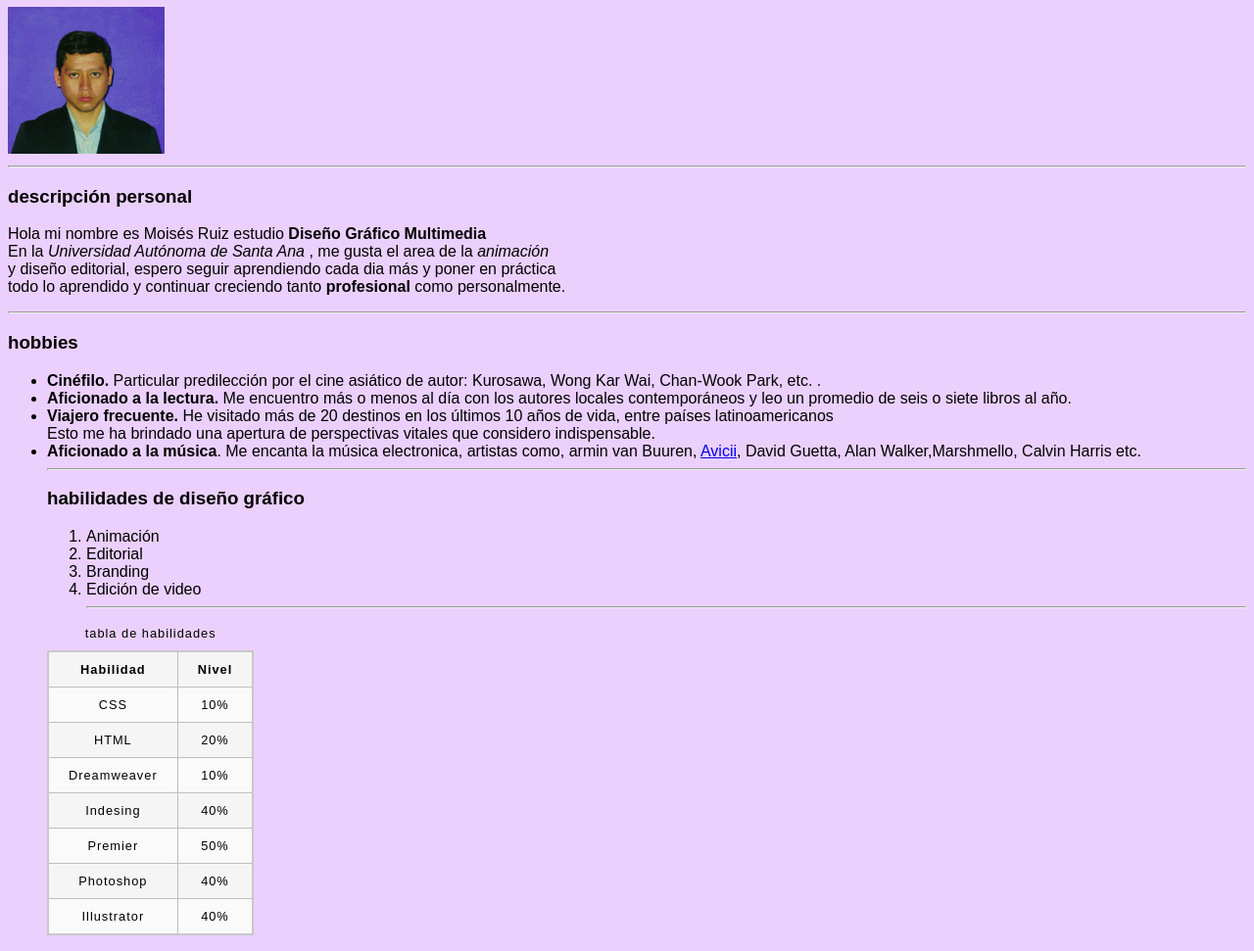
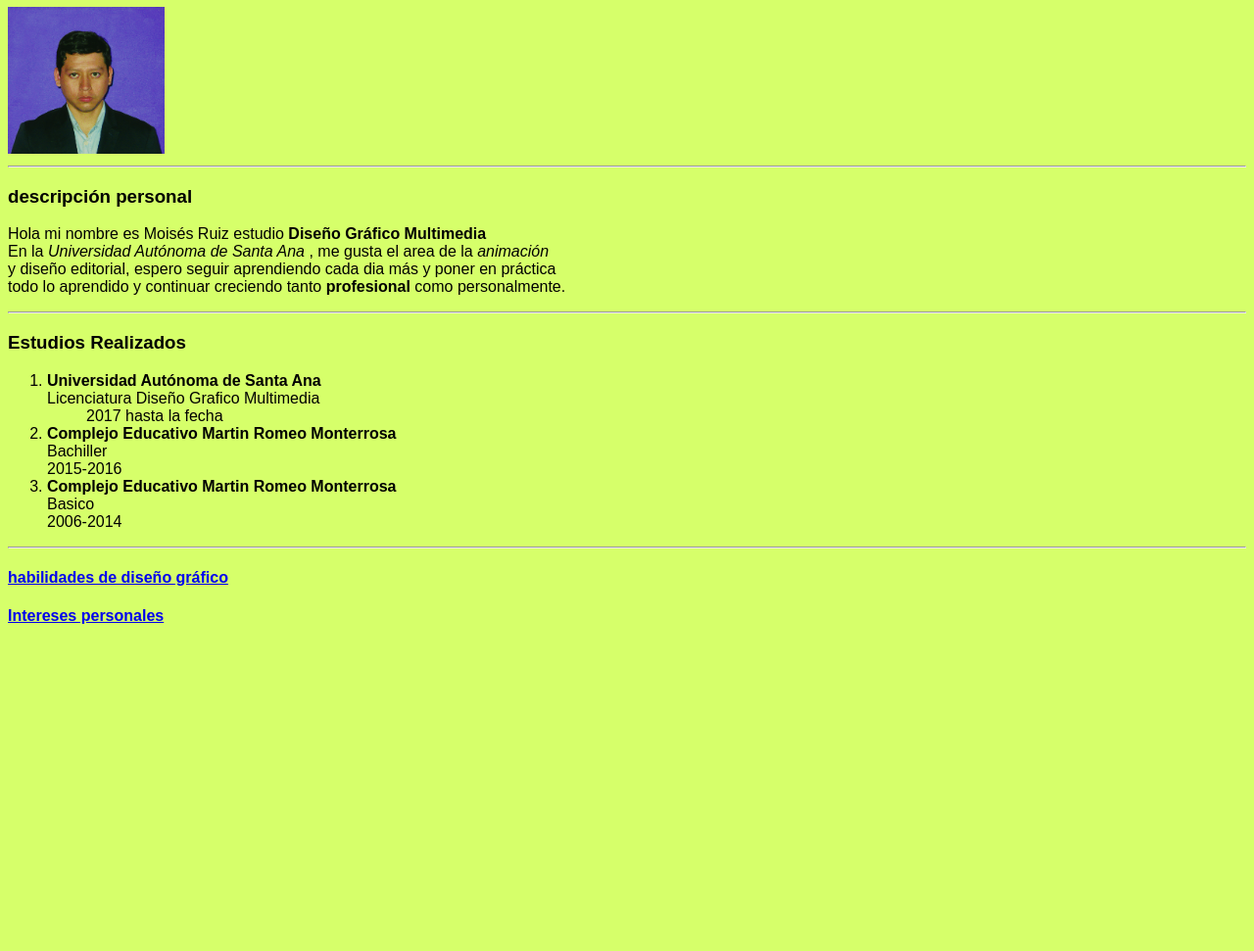
Before and after one commit to Moisesruizcortez/moisesruizcortez.github.io, a plain HTML site: page index.html in a window 1280 px wide. Shown: the part 73-1044 px from the top of the page at 98% size. After the commit the page ends 800 px from the top, so only its background shows below. Drawn offline with Linux system fonts and the light colour scheme.

Commit message:
Add files via upload

```diff
--- a/index.html
+++ b/index.html
@@ -3,89 +3,36 @@
 <head>
 <title>Informacion Personal</title>
 <link rel="shortcut icon" type="image/x-icon" href="imagenes/logo.png">
-<link rel="stylesheet" type="text/css" href="estilo.css">
-<style>
-    body { background-color: #EBD0FD ; }
+	<link rel="stylesheet" type="text/css" href="estilo.css">
+     <style>
+    body { background-color: #D6FF6A ; }
   </style>
-</head>
 <body>
-</body>
 <h1>Moises Ruiz</h1>
 
 <img src="imagenes/foto.jpg" alt="Moises Ruiz" title="Moises Ruiz"width="160" height="150"/>
 <hr/>
 <section>
 <h3>descripción personal</h3>
-<p> Hola mi nombre es Moisés Ruiz estudio <strong>Diseño Gráﬁco Multimedia</br> </strong> En la <i>Universidad
- Autónoma de Santa Ana</i> , me gusta  el area de la <em>animación</em> </br> y diseño editorial, espero
+<p> Hola mi nombre es Moisés Ruiz estudio <strong>Diseño Gráﬁco Multimedia</br> </strong> En la <em>Universidad
+ Autónoma de Santa Ana</em> , me gusta  el area de la <em>animación</em> </br> y diseño editorial, espero
  seguir aprendiendo cada dia más  y poner en práctica
-</br>todo lo aprendido y continuar creciendo tanto  <b>profesional</b> como personalmente.
+</br>todo lo aprendido y continuar creciendo tanto  <strong>profesional</strong> como personalmente.
 </p>
 <hr/>
 <section>
-<h3>hobbies</h3>
-<ul> <li><href="#"><b>Cinéfilo.</b> Particular predilección por el cine asiático de autor:
- Kurosawa, Wong Kar Wai, Chan-Wook Park, etc.
-.</a></li>
-<li><b>Aficionado a la lectura.</b> Me encuentro más o menos al día con los autores locales
-contemporáneos y leo un promedio de seis o siete libros al año.
-</li>
-<li><b>Viajero frecuente.</b> He visitado más de 20 destinos en los
-últimos 10 años de vida, entre países latinoamericanos
-</br>Esto me ha brindado una apertura de perspectivas vitales que considero indispensable.
-</li>
-<li><b>Aficionado a la música</b>. Me encanta la música electronica, artistas como, armin van Buuren, <a target="_blank"href="musica/avicii wake me up.mp3">Avicii</a>,
- David Guetta, Alan Walker,Marshmello, Calvin Harris etc.
+
+<h3>Estudios Realizados</h3>
+<ol> <li><href="#"><strong>Universidad Autónoma de Santa Ana</strong></br>Licenciatura Diseño Grafico Multimedia</br><ul> 2017 hasta la fecha</ul></a></li>
+
+<li><strong>Complejo Educativo Martin Romeo Monterrosa</strong></br> Bachiller</br>2015-2016</li>
+<li><strong> Complejo Educativo Martin Romeo Monterrosa</strong></br>Basico</br>2006-2014</li>
+</ol>
 </li>
 <hr/>
-
-<section>
-<h3>habilidades de diseño gráfico</h3>
-<ol> <li><href="#">Animación</a></li>
-<li>Editorial</li>
-<li>Branding</li>
-<li>Edición de video</li>
-<hr/>
-</ol>
-<table>
-<caption>tabla de habilidades </caption>
-<thead>
-<tr>
-  <td><strong>Habilidad</strong></td>
-  <td><strong>Nivel</strong></td>
-  </tr>
-
-<tr>
-  <td>CSS</td>
-  <td>10%</td>
-  </tr>
-
-<tr>
-  <td>HTML</td>
-  <td>20%</td>
-  </tr>
-
-<tr>
-  <td>Dreamweaver</td>
-  <td>10%</td>
-  </tr>
-<tr>
-  <td>Indesing</td>
-  <td>40%</td>
-</tr>
-<tr>
-  <td>Premier</td>
-  <td>50%</td>
-</tr>
-<tr>
-  <td>Photoshop</td>
-  <td>40%</td>
-</tr>
-<tr>
-  <td>Illustrator</td>
-  <td>40%</td>
-</tr>
-</table>
+<a href="index2.html"><h4>habilidades de diseño gráfico</h4></a>
+<a href="index3.html"><h4>Intereses
+personales</h4></a>
 
 </body>
 </html>
```
Also changed, not shown: index2.html (added, +57 -0 lines), index3.html (added, +47 -0 lines), estilo.css (line endings or trailing spaces).
